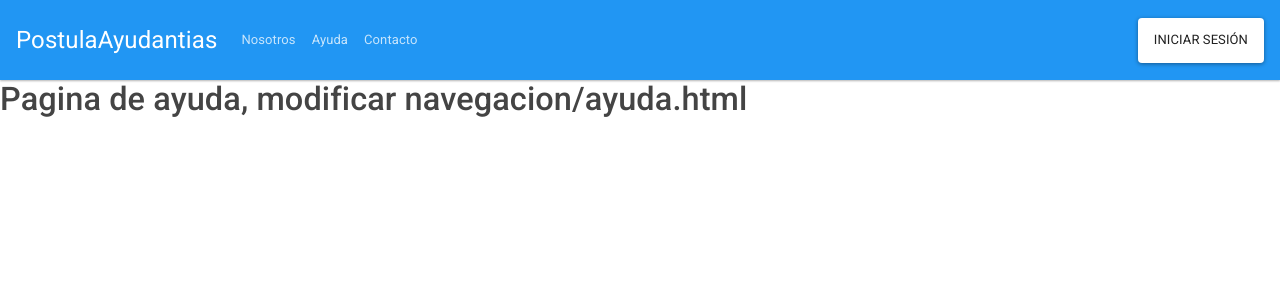
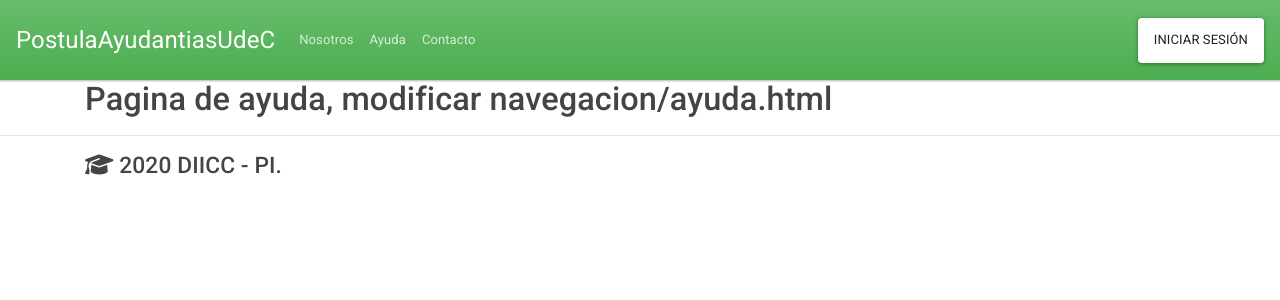
Before and after one commit to BeleIgnacia/PostulaAyudantiasUdeC, a Django app: page /ayuda/ in a window 1280 px wide. Shown: the top 300 px of the page. Run offline with Django 3.2, Linux system fonts and the light colour scheme; some libraries are stand-ins or nearby versions.

Commit message:
Ajustes en página de inicio

```diff
--- a/templates/navegacion/ayuda.html
+++ b/templates/navegacion/ayuda.html
@@ -3,8 +3,9 @@
 {% load static %}
 
 {% block content %}
-<h1>
-    Pagina de ayuda, modificar navegacion/ayuda.html
-</h1>
-
+    <div class="container">
+        <h1>
+            Pagina de ayuda, modificar navegacion/ayuda.html
+        </h1>
+    </div>
 {% endblock %}
--- a/templates/navegacion/inicio.html
+++ b/templates/navegacion/inicio.html
@@ -7,7 +7,7 @@
         <!-- Main jumbotron for a primary marketing message or call to action -->
         <div class="jumbotron">
             <div class="container">
-                <h1 class="display-3">Hello, world!</h1>
+                <h1 class="display-3">Bienvenido!</h1>
                 <p>This is a template for a simple marketing or informational website. It includes a large callout called a jumbotron and three supporting pieces of content. Use it as a starting point to create something more unique.</p>
                 <p><a href="/registro/" class="btn btn-success">Registrarse</a></p>
             </div>
@@ -31,7 +31,6 @@
                     <p><a class="btn btn-secondary" href="#" role="button">View details &raquo;</a></p>
                 </div>
             </div>
-            <hr>
         </div> <!-- /container -->
     </main>
 
--- a/templates/navegacion/navegacion.html
+++ b/templates/navegacion/navegacion.html
@@ -1,8 +1,8 @@
 {% extends 'base/base.html' %}
 
 {% block header %}
-    <nav class="navbar navbar-expand-lg navbar-dark bg-primary">
-        <a class="navbar-brand" href="/">PostulaAyudantias</a>
+    <nav class="navbar navbar-expand-lg navbar-dark bg-gradient-success">
+        <a class="navbar-brand" href="/">PostulaAyudantiasUdeC</a>
         <button class="navbar-toggler" type="button" data-toggle="collapse" data-target="#navbarColor01" aria-controls="navbarColor01" aria-expanded="false" aria-label="Toggle navigation">
             <span class="navbar-toggler-icon"></span>
         </button>
@@ -24,3 +24,10 @@
         </div>
     </nav>
 {% endblock %}
+
+{% block footer %}
+    <hr>
+    <div class="container">
+        <h3><i class="fas fa-graduation-cap"></i> 2020 DIICC - PI.</h3>
+    </div>
+{% endblock %}
```
Also changed, not shown: templates/navegacion/contacto.html (+5 -4 lines), templates/navegacion/nosotros.html (+5 -4 lines).
